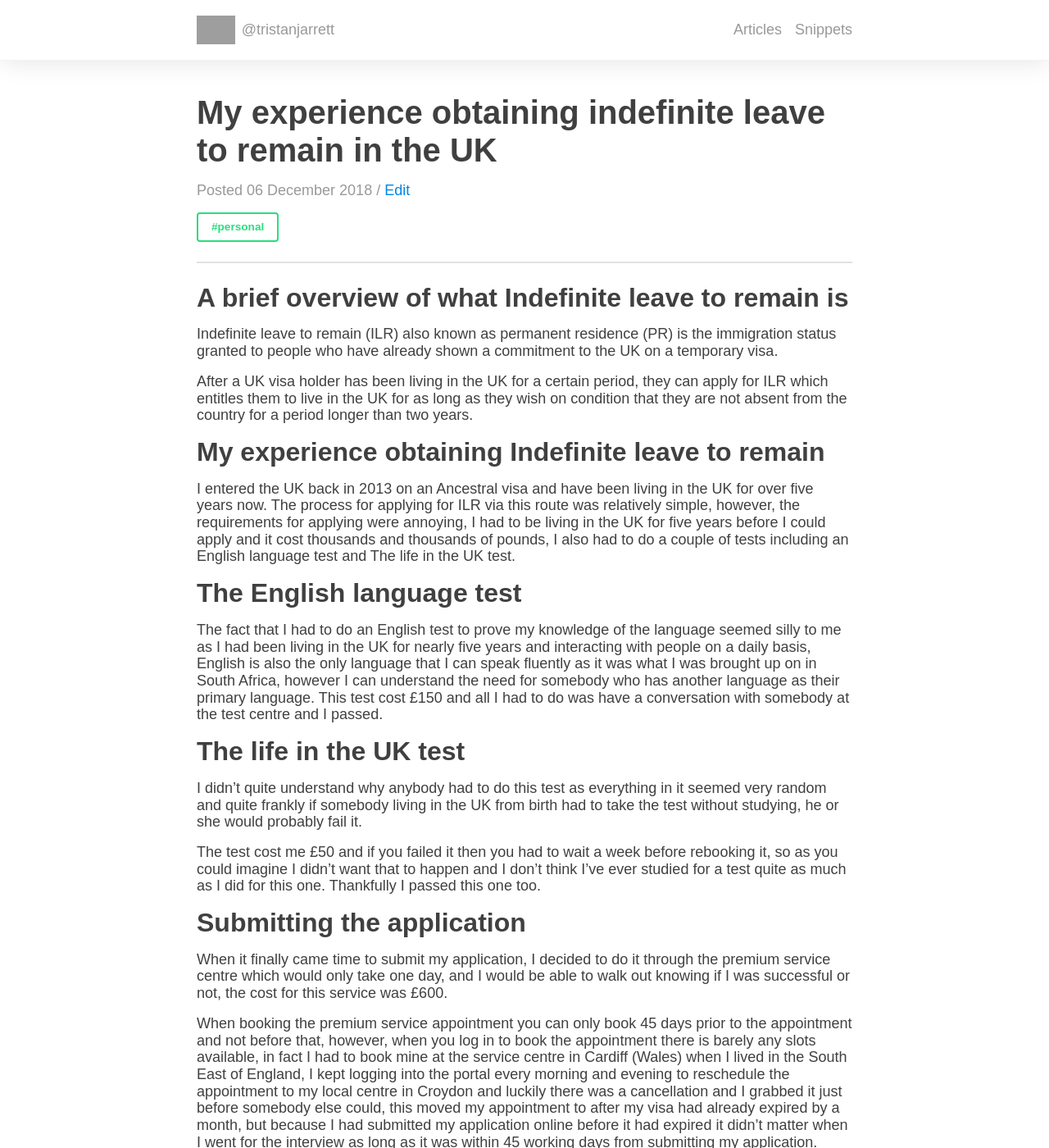
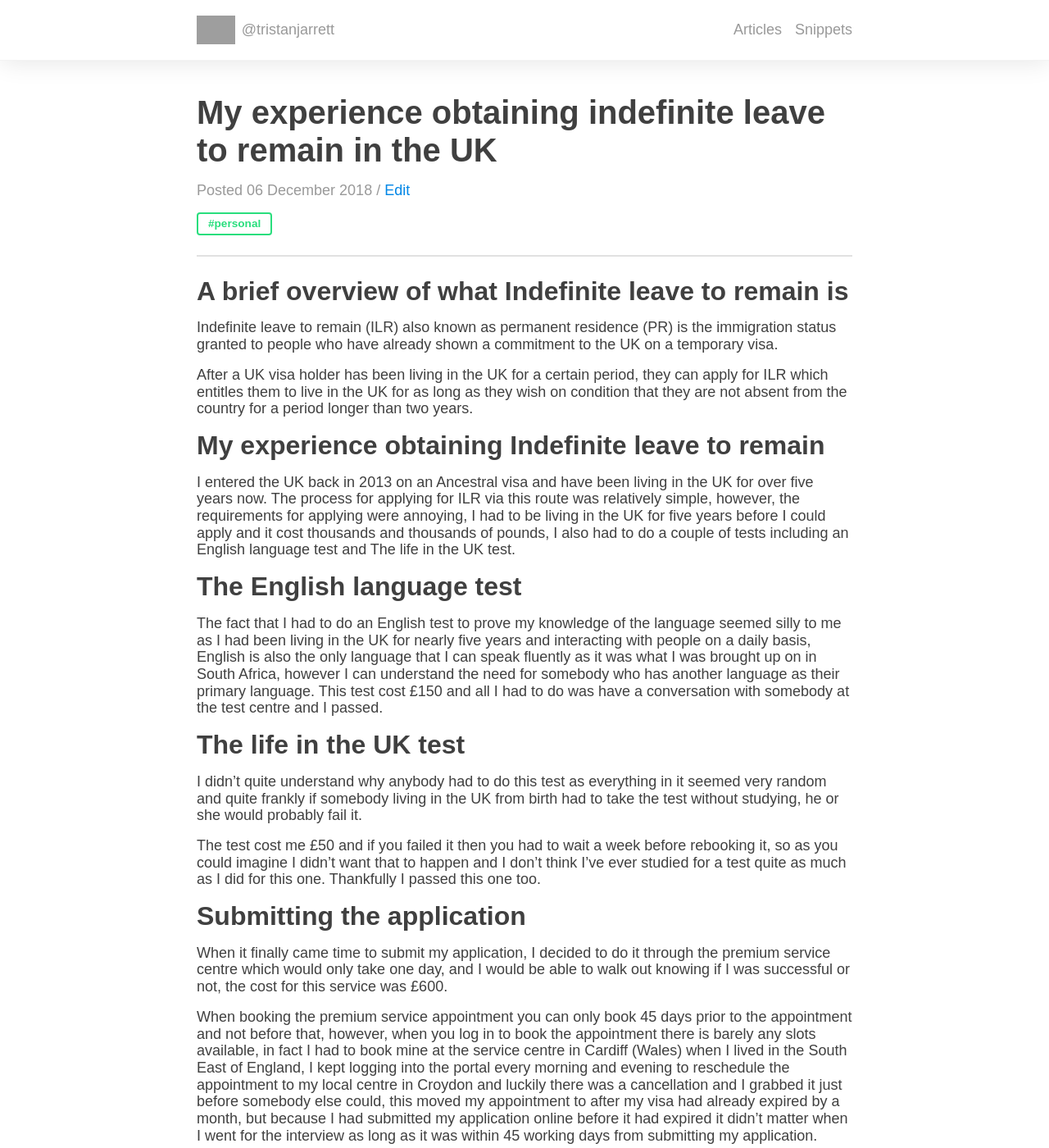
Before and after one commit to tristanjarrett/jekyll_portfolio, a Jekyll site: the page built from _posts/2018-12-06-indefinite-leave-to-remain-uk.md, in a window 1280 px wide and 1400 px high. Shown: the whole window at 82% size. Built offline with Jekyll 4.4.1, drawn with Linux system fonts in a browser that asks for light colours; grey boxes are pictures that could not be loaded.

Commit message:
Update _buttons.scss

```diff
--- a/assets/uniform/components/_buttons.scss
+++ b/assets/uniform/components/_buttons.scss
@@ -15,19 +15,19 @@
 
 .button-sm {
   @extend %button;
-  padding: 0.50rem 1rem;
+  padding: 0.25rem .75rem;
   font-size: 0.85rem;
 }
 
 .button-md {
   @extend %button;
-  padding: 0.75rem 1.25rem;
+  padding: 0.50rem 1rem;
   font-size: 1rem;
 }
 
 .button-lg {
   @extend %button;
-  padding: 1rem 1.50rem;
+  padding: .75rem 1.25rem;
   font-size: 1.15rem;
 }
 
```
